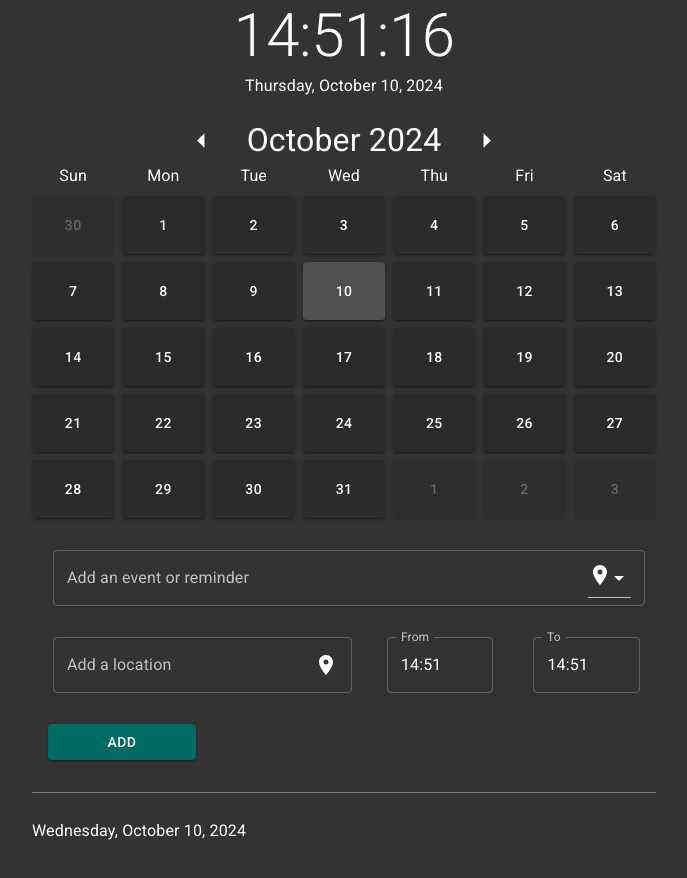
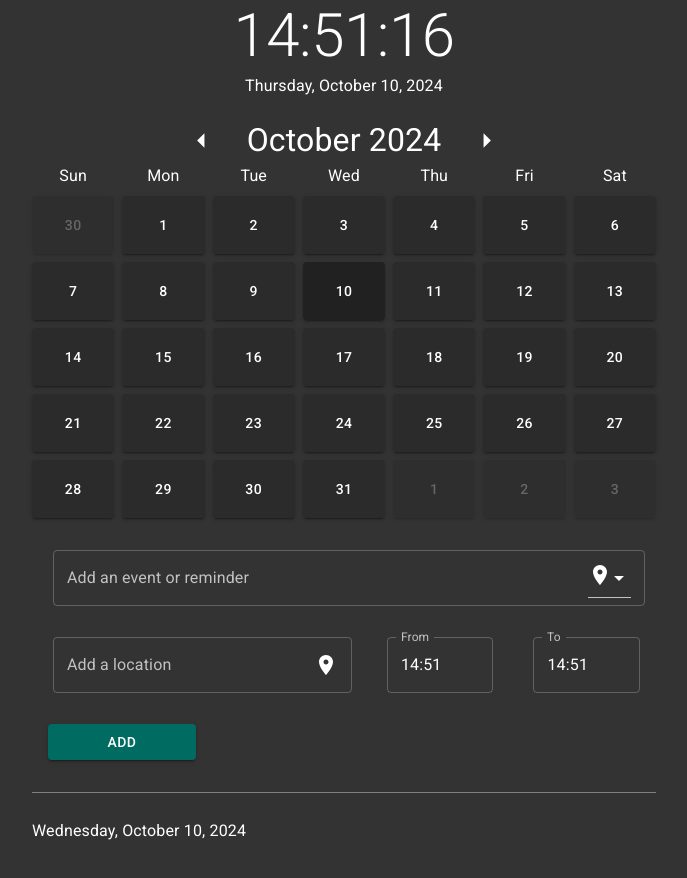
Before and after one commit to MarcusMohns/simple-calendar, a React (Vite) app: page / in a window 1280 px wide. Shown: the top 878 px of the page, without its empty margins (296-983 px from the left). Built offline with nearby package versions, Linux system fonts and the light colour scheme.

Commit message:
highlight styles

```diff
--- a/src/Day.jsx
+++ b/src/Day.jsx
@@ -24,8 +24,9 @@ const Day = ({ day, handleHighlighted, isToday }) => {
           minWidth: { xs: "40px", lg: "56px" },
           minHeight: { lg: "58px" },
           width: "100%",
-          background: day.highlighted ? "#212121" : "#2b2b2b",
-          backgroundColor: isToday ? "#505050" : null,
+          // background: day.highlighted ? "#2b2b2b" : "#686868",
+          background: "#2b2b2b",
+          backgroundColor: isToday ? "#212121" : null,
           opacity: day.currentMonth ? 1 : 0.5,
           color: day.currentMonth ? "#fff" : "#999999",
           border: day.highlighted
```
